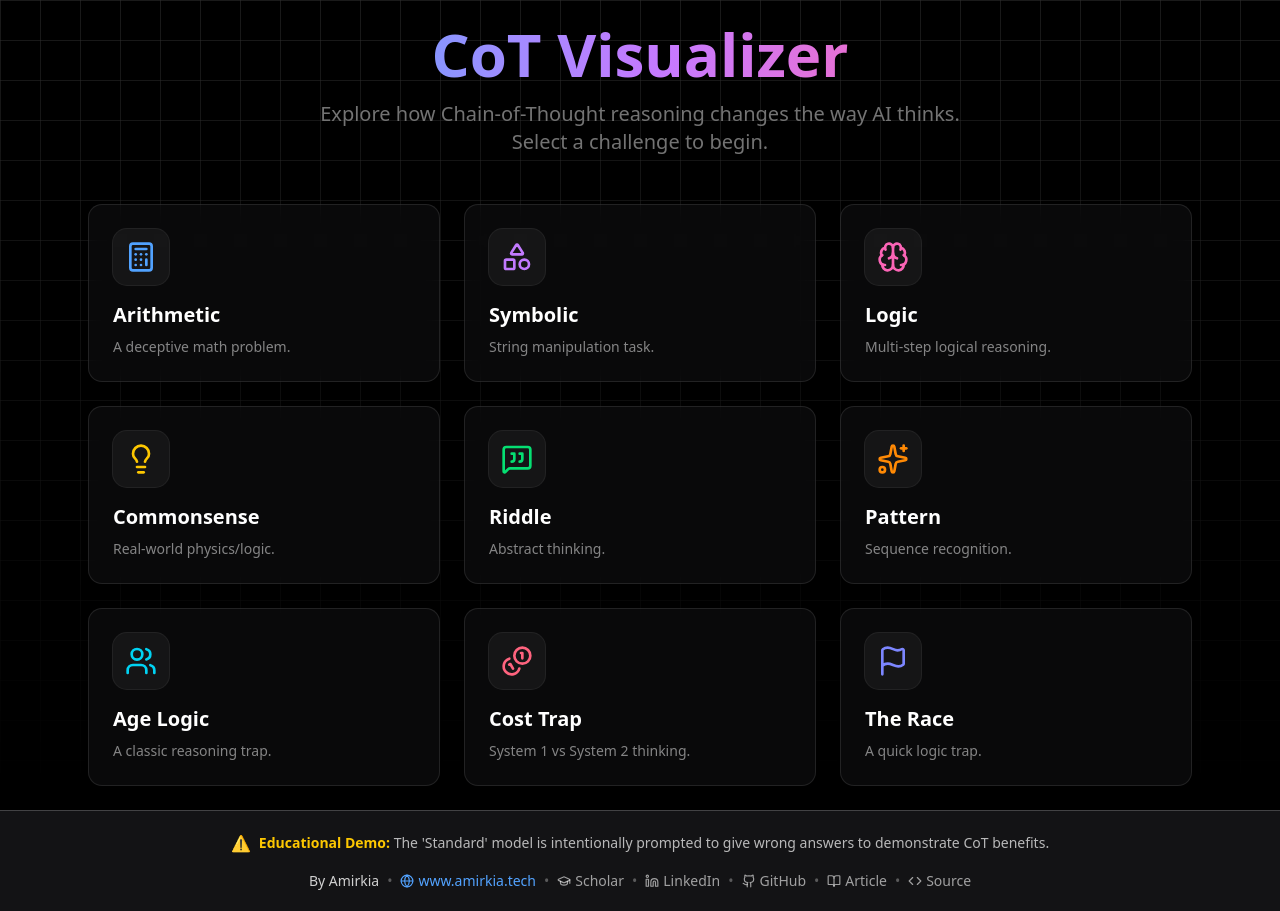
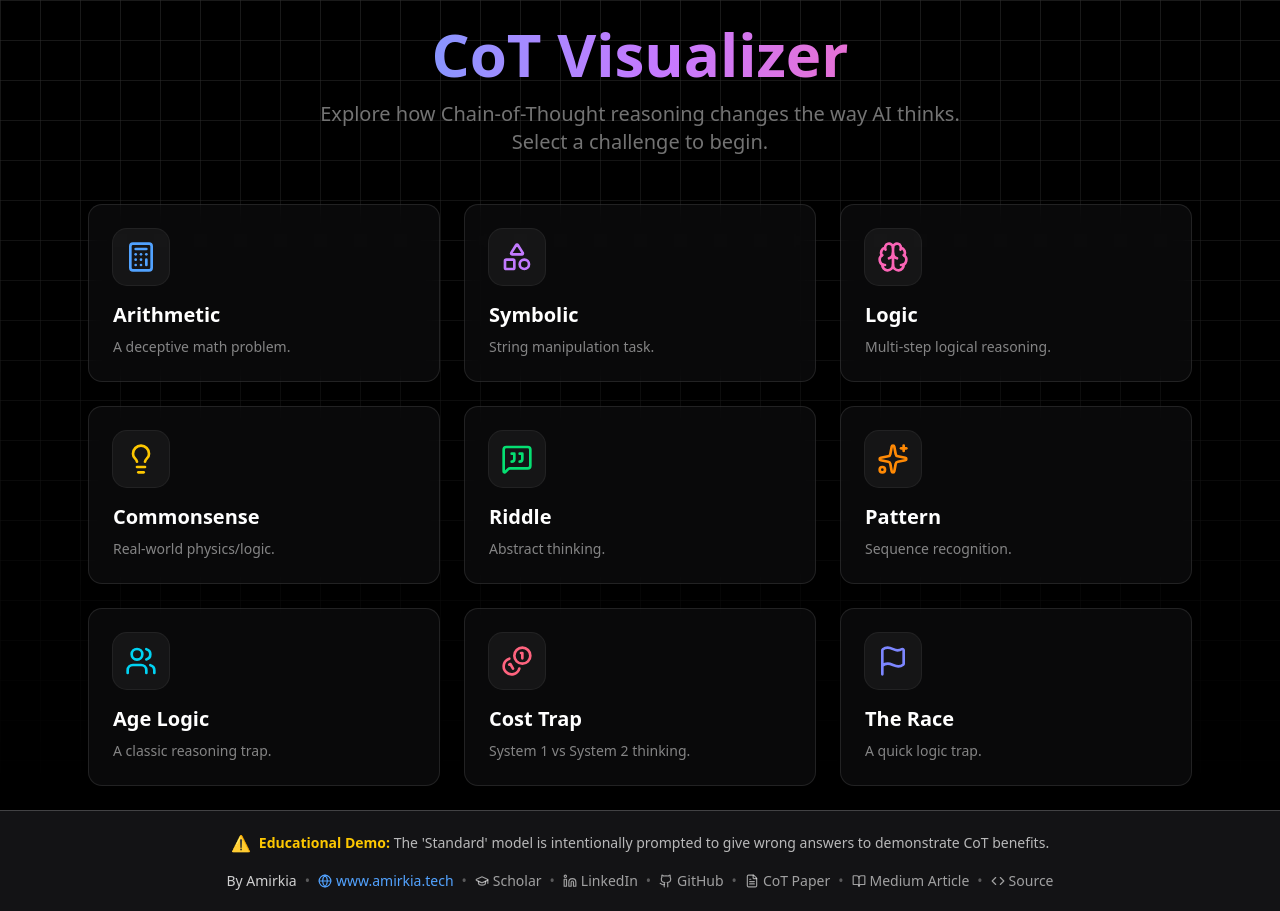
Before and after one commit to amirkiarafiei/chain-of-thought-visualizer, a Next.js app: page / in a window 1280 px wide. Built offline with nearby package versions, Linux system fonts and the light colour scheme.

Commit message:
feat: update Footer component with new CoT paper link and improved article label
- Add link to the Chain-of-Thought paper in the footer with appropriate icon and title.
- Update the label for the existing article link to "Medium Article" for clarity.

```diff
--- a/components/Footer.tsx
+++ b/components/Footer.tsx
@@ -1,6 +1,6 @@
 "use client";
 
-import { Globe, GraduationCap, Linkedin, Github, BookOpen, Code } from "lucide-react";
+import { Globe, GraduationCap, Linkedin, Github, BookOpen, Code, FileText } from "lucide-react";
 
 export default function Footer() {
   return (
@@ -67,13 +67,24 @@ export default function Footer() {
 
           {/* Project Links */}
           <a
+            href="https://arxiv.org/abs/2201.11903"
+            target="_blank"
+            rel="noopener noreferrer"
+            className="flex items-center gap-1 hover:text-white transition-colors"
+            title="Chain-of-Thought Prompting Elicits Reasoning in Large Language Models (Wei et al., 2022)"
+          >
+            <FileText className="w-3.5 h-3.5" />
+            <span>CoT Paper</span>
+          </a>
+          <span className="text-white/30">•</span>
+          <a
             href="https://medium.com/@amirkiarafiei/why-i-built-a-chain-of-thought-visualizer-640ab9fa8eb2"
             target="_blank"
             rel="noopener noreferrer"
             className="flex items-center gap-1 hover:text-white transition-colors"
           >
             <BookOpen className="w-3.5 h-3.5" />
-            <span>Article</span>
+            <span>Medium Article</span>
           </a>
           <span className="text-white/30">•</span>
           <a
```
